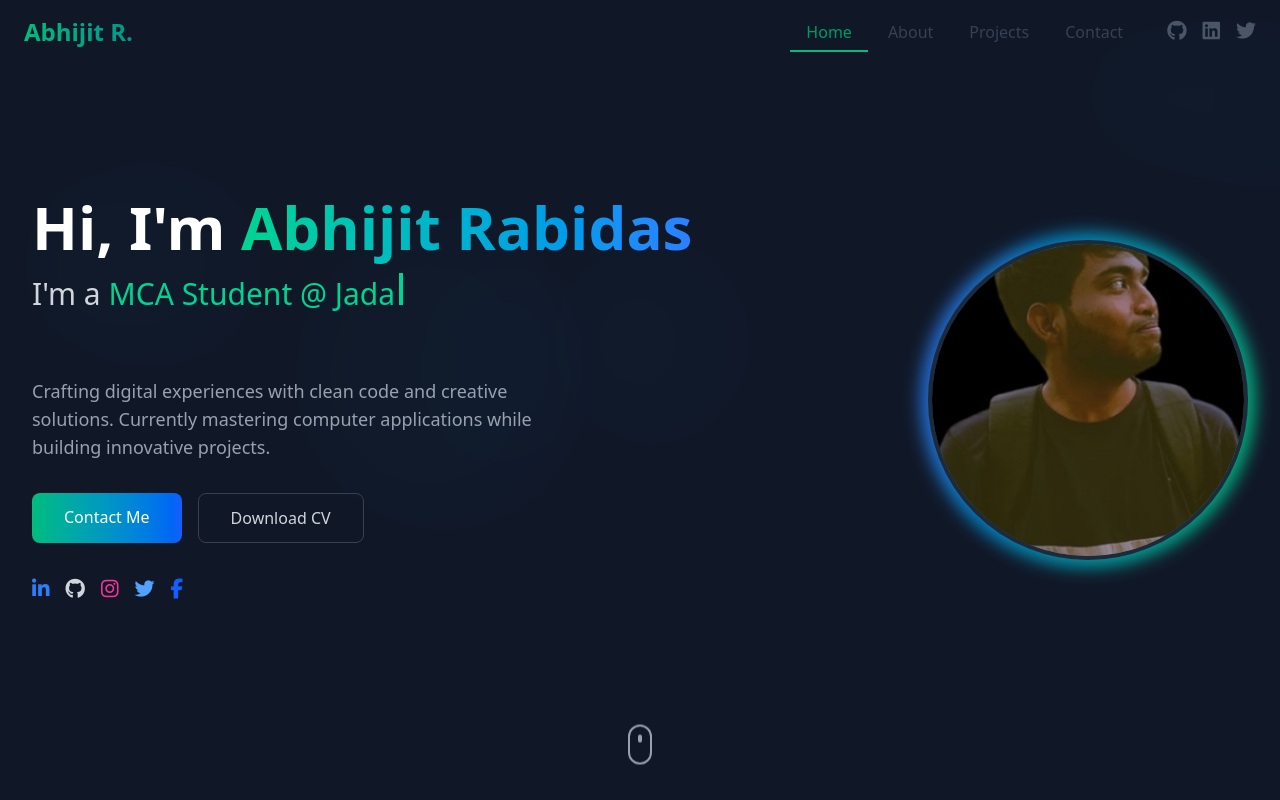
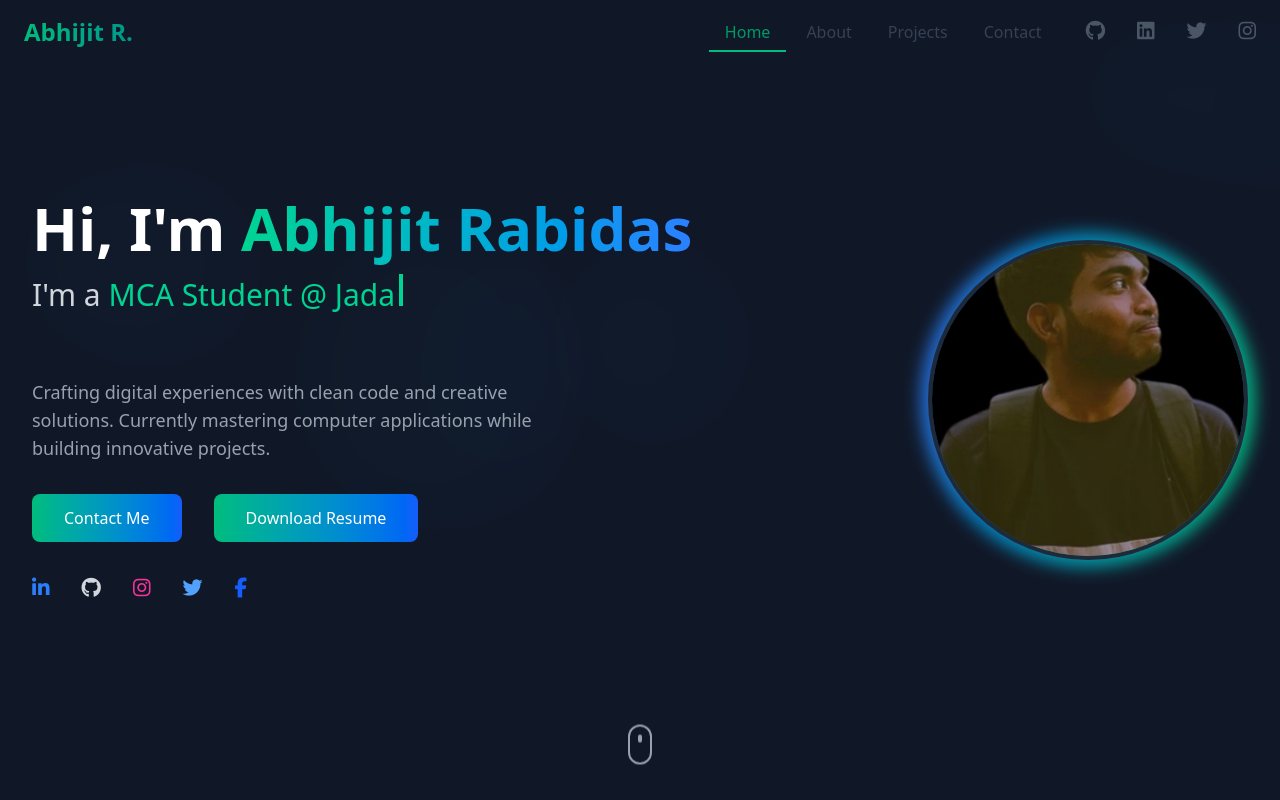
Before and after one commit to tesu123/website2, a React (Vite) app: page / in a window 1280 px wide. Shown: the top 800 px of the page. Built offline with nearby package versions, Linux system fonts and the light colour scheme.

Commit message:
first commit

```diff
--- a/src/Hero.jsx
+++ b/src/Hero.jsx
@@ -1,5 +1,6 @@
 import React, { useEffect, useState, useRef } from "react";
 import img from "./assets/images/profileimg.png";
+import resume from "./assets/files/Abhijit_Rabidas.pdf";
 
 function Hero() {
   const [dynamicText, setDynamicText] = useState("");
@@ -109,29 +110,35 @@ function Hero() {
             </p>
 
             <div className="flex flex-col sm:flex-row gap-4 justify-center lg:justify-start">
-              <a
+              {/* <a
                 href="#contact"
                 className="px-8 py-3 bg-gradient-to-r from-emerald-500 to-blue-600 text-white font-medium rounded-lg hover:shadow-lg hover:shadow-emerald-500/30 transition-all duration-300 transform hover:-translate-y-1"
               >
                 Contact Me
-              </a>
-              {/* <a
-                href="#projects"
-                className="px-8 py-3 border border-gray-700 text-gray-300 font-medium rounded-lg hover:bg-gray-800/50 transition-all duration-300 transform hover:-translate-y-1"
-              >
-                Download CV
               </a> */}
-              <a
-                href="https://shorturl.at/vSwLw" // Update this path to where your CV is stored
-                download="Abhijit_Rabidas_Resume.pdf" // This will be the suggested filename when downloaded
-                className="px-8 py-3 border border-gray-700 text-gray-300 font-medium rounded-lg hover:bg-gray-800/50 transition-all duration-300 transform hover:-translate-y-1"
-              >
-                Download CV
-              </a>
+              <div className="flex justify-center sm:justify-start space-x-8">
+                <a
+                  href="#contact"
+                  className="w-45 sm:w-auto px-4 sm:px-8 py-3 sm:py-3 text-sm sm:text-base bg-gradient-to-r from-emerald-500 to-blue-600 text-white font-medium rounded-lg hover:shadow-lg hover:shadow-emerald-500/30 transition-all duration-300 transform hover:-translate-y-1 text-center"
+                >
+                  Contact Me
+                </a>
+
+                <a
+                  // href="https://shorturl.at/vSwLw" // to view resume online
+                  href={resume} // Use the imported resume file
+                  download="Abhijit_Rabidas_Resume.pdf" // This will be the suggested filename when downloaded
+                  // className="px-8 py-3 border border-gray-700 text-gray-300 font-medium rounded-lg hover:bg-gray-800/50 transition-all duration-300 transform hover:-translate-y-1"
+                  className="w-45 sm:w-auto px-4 sm:px-8 py-3 sm:py-3 text-sm sm:text-base bg-gradient-to-r from-emerald-500 to-blue-600 text-white font-medium rounded-lg hover:shadow-lg hover:shadow-emerald-500/30 transition-all duration-300 transform hover:-translate-y-1 text-center"
+                >
+                  Download Resume
+                  {/* View Resume */}
+                </a>
+              </div>
             </div>
 
             {/* Social links */}
-            <div className="flex justify-center lg:justify-start gap-4 mt-8">
+            <div className="flex justify-center lg:justify-start gap-8 mt-8">
               {[
                 {
                   icon: "linkedin-in",
--- a/src/Navbar.jsx
+++ b/src/Navbar.jsx
@@ -41,6 +41,7 @@ function Navbar() {
     { icon: "github", url: "https://github.com/Abhijit-Rabidas" },
     { icon: "linkedin", url: "https://www.linkedin.com/in/abhijit-rabidas" },
     { icon: "twitter", url: "#" },
+    { icon: "instagram", url: "https://www.instagram.com/aj_das_01" },
   ];
 
   return (
@@ -83,7 +84,7 @@ function Navbar() {
             ))}
 
             {/* Social Icons for Desktop */}
-            <div className="ml-6 flex space-x-4">
+            <div className="ml-6 flex space-x-8">
               {socialLinks.map((social) => (
                 <a
                   key={social.icon}
@@ -148,7 +149,7 @@ function Navbar() {
             <hr className="border-t border-gray-200 dark:border-gray-700 mx-4 my-4" />
 
             {/* Social Icons for Mobile */}
-            <div className="flex justify-center space-x-6 pt-2">
+            <div className="flex justify-center space-x-8 pt-2">
               {socialLinks.map((social) => (
                 <a
                   key={social.icon}
```
